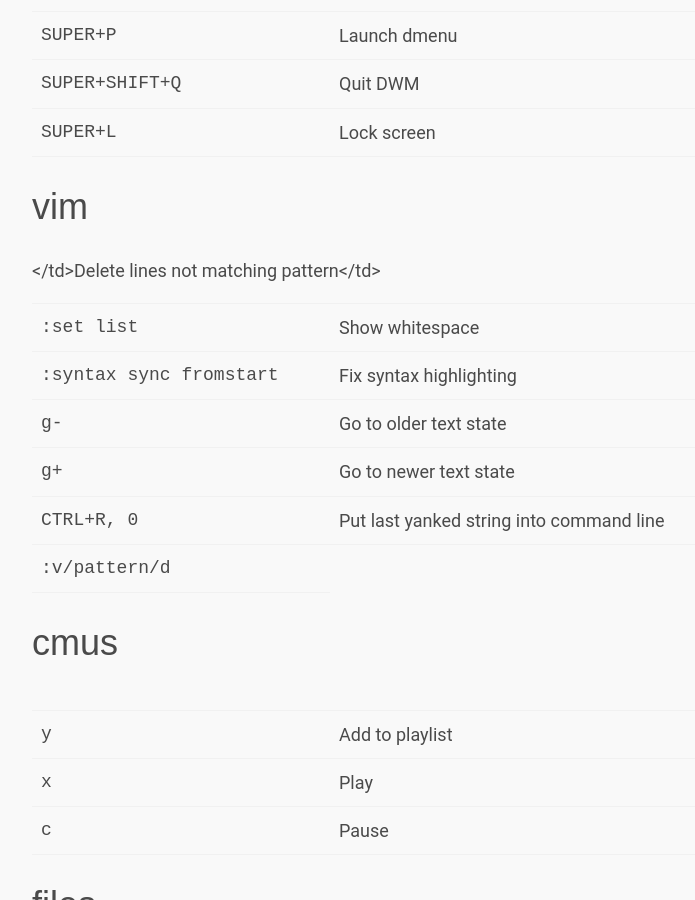
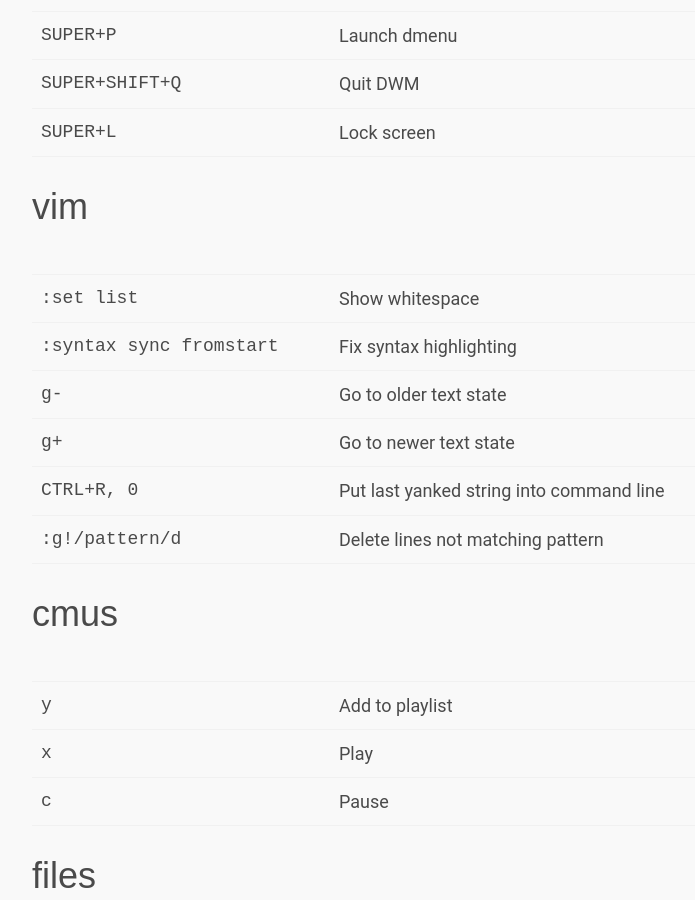
Before and after one commit to edclements/website, a Jekyll site: the page built from command-reference.md, in a window 1280 px wide and 900 px high, scrolled down 1018 px. Shown: the whole window, without its empty margins (266-961 px from the left). Built offline with Jekyll 4.4.1, drawn with Linux system fonts in a browser that asks for light colours; nearby versions of some CDN libraries.

Commit message:
Fix table

```diff
--- a/command-reference.md
+++ b/command-reference.md
@@ -48,7 +48,7 @@
   <tr><td>g-</td><td>Go to older text state</td></tr>
   <tr><td>g+</td><td>Go to newer text state</td></tr>
   <tr><td>CTRL+R, 0</td><td>Put last yanked string into command line</td></tr>
-  <tr><td>:v/pattern/d</td></td>Delete lines not matching pattern</td></tr>
+  <tr><td>:g!/pattern/d</td><td>Delete lines not matching pattern</td></tr>
 </table>
 
 cmus
```
